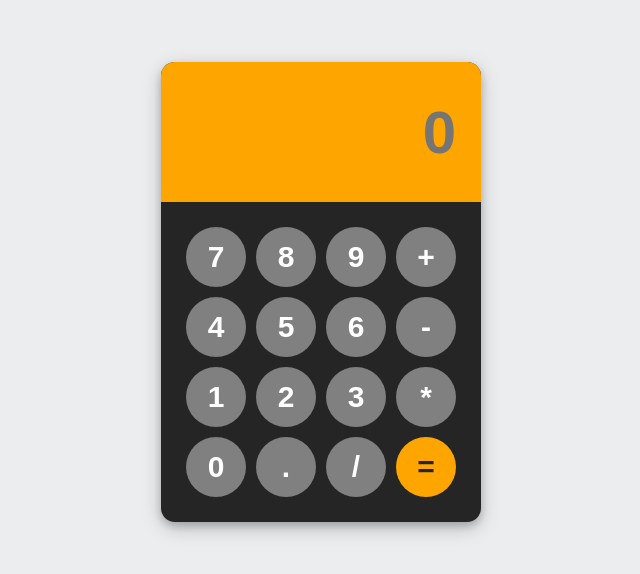
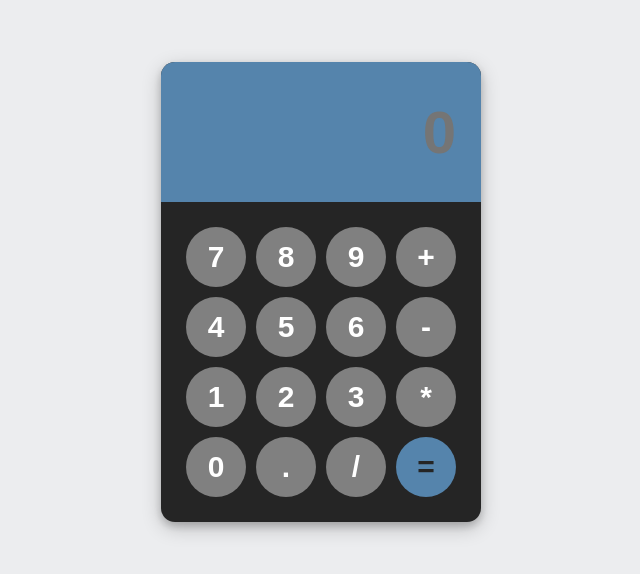
Before and after one commit to rizkypermn/KalkulatorJS, a plain HTML site: page index.html in a window 1280 px wide. Shown: the part 108-682 px from the top of the page, without its empty margins (319-959 px from the left). Drawn offline with Linux system fonts and the light colour scheme.

Commit message:
ganti warna

```diff
--- a/stylesheet.css
+++ b/stylesheet.css
@@ -21,7 +21,7 @@ body, html {
 	width: 100%;
 	height: 60px;
 	padding: 40px 0;
-	background: orange;
+	background: #5584AC;
 	border-top-left-radius: 14px;
 	border-top-right-radius: 14px;
 }
@@ -66,7 +66,7 @@ input[type=text] {
 
 }
 .red {
-	background: orange !important;
+	background: #5584AC !important;
 	color: #252525 !important;
 
 }
```
